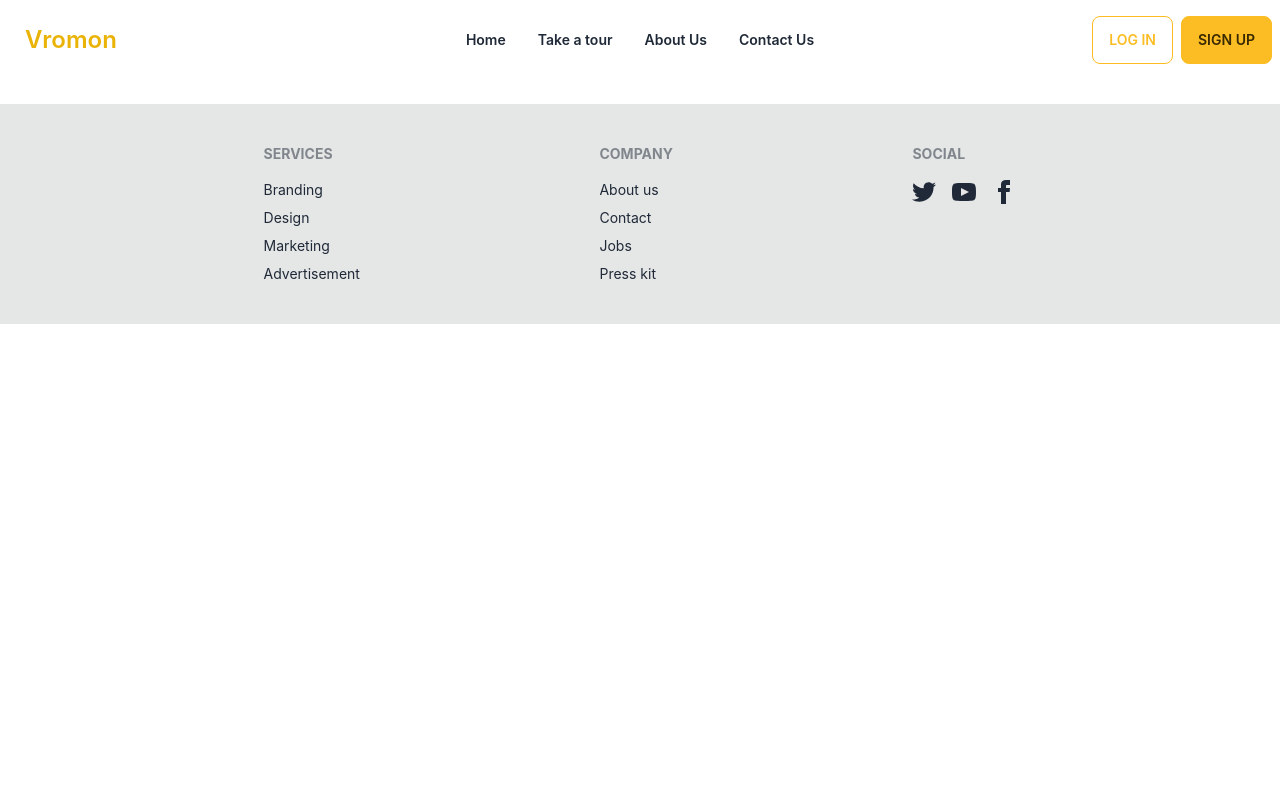
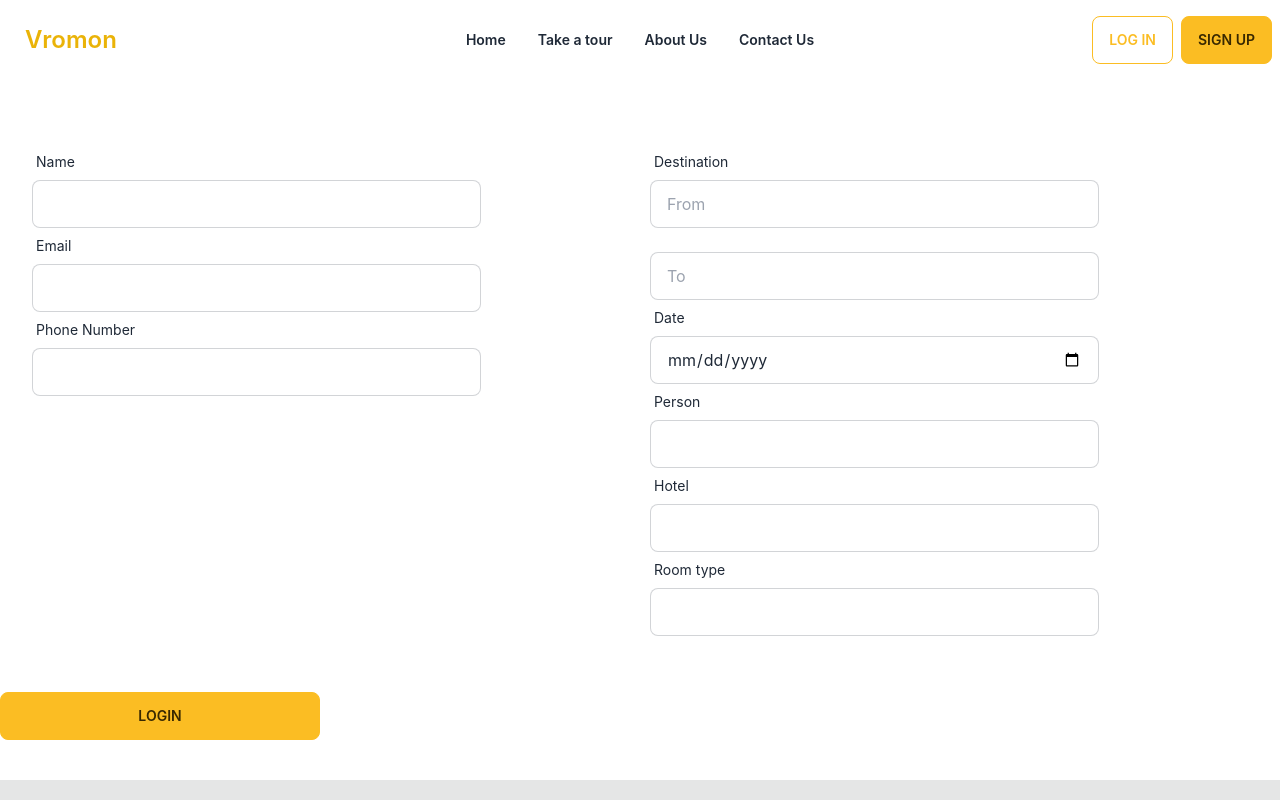
Before and after one commit to jfmemon/vromon-client, a React (Create React App) app: page /tourBook in a window 1280 px wide. Shown: the top 800 px of the page. Built offline with nearby package versions, Linux system fonts and the light colour scheme.

Commit message:
simple form design done

```diff
--- a/src/Pages/TourBook/TourBook.js
+++ b/src/Pages/TourBook/TourBook.js
@@ -2,8 +2,67 @@ import React from 'react';
 
 const TourBook = () => {
     return (
-        <div>
-
+        <div className='my-10'>
+            <form className="card-body">
+                <div className='grid lg:grid-cols-2 sm:grid-cols-1 gap-5'>
+                    <div>
+                        <div className="form-control">
+                            <label className="label">
+                                <span className="label-text">Name</span>
+                            </label>
+                            <input type="text" className="input input-bordered w-3/4" />
+                        </div>
+                        <div className="form-control">
+                            <label className="label">
+                                <span className="label-text">Email</span>
+                            </label>
+                            <input type="email" className="input input-bordered w-3/4" />
+                        </div>
+                        <div className="form-control">
+                            <label className="label">
+                                <span className="label-text">Phone Number</span>
+                            </label>
+                            <input type="number" className="input input-bordered w-3/4" />
+                        </div>
+                    </div>
+                    <div>
+                        <div className="form-control">
+                            <label className="label">
+                                <span className="label-text">Destination</span>
+                            </label>
+                            <input type="text" className="input input-bordered w-3/4" placeholder='From' /><br />
+                            <input type="text" className="input input-bordered w-3/4" placeholder='To' />
+                        </div>
+                        <div className="form-control">
+                            <label className="label">
+                                <span className="label-text">Date</span>
+                            </label>
+                            <input type="date" className="input input-bordered w-3/4" />
+                        </div>
+                        <div className="form-control">
+                            <label className="label">
+                                <span className="label-text">Person</span>
+                            </label>
+                            <input type="number" className="input input-bordered w-3/4" />
+                        </div>
+                        <div className="form-control">
+                            <label className="label">
+                                <span className="label-text">Hotel</span>
+                            </label>
+                            <input type="option" className="input input-bordered w-3/4" />
+                        </div>
+                        <div className="form-control">
+                            <label className="label">
+                                <span className="label-text">Room type</span>
+                            </label>
+                            <input type='option' className="input input-bordered w-3/4" />
+                        </div>
+                    </div>
+                </div>
+            </form>
+            <div className="form-control mt-6">
+                <button className="btn btn-warning w-1/4">Login</button>
+            </div>
         </div>
     );
 };
```
